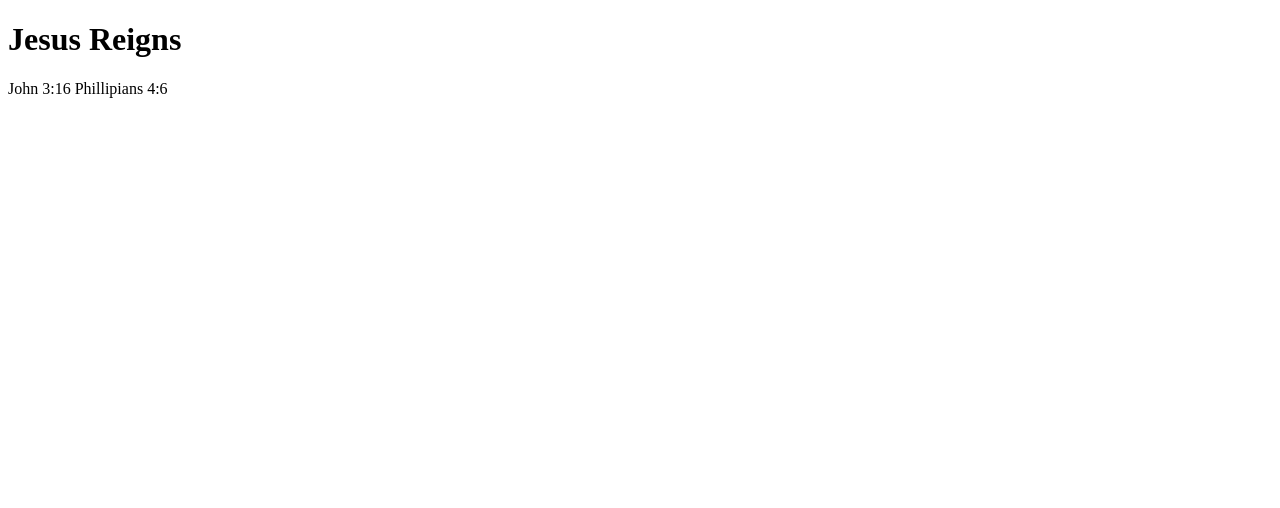
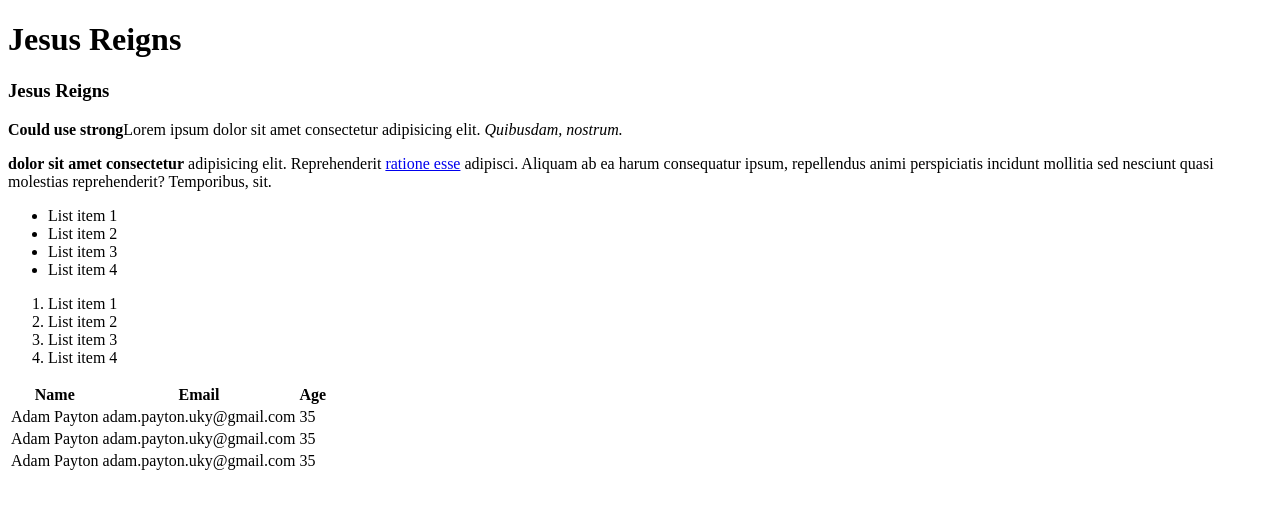
Before and after one commit to grasshopperddj/testwebsite, a plain HTML site: page index.html in a window 1280 px wide. Drawn offline with Linux system fonts and the light colour scheme.

Commit message:
updating index

```diff
--- a/index.html
+++ b/index.html
@@ -8,9 +8,58 @@
         <h1>
             Jesus Reigns
         </h1>
-            <p>
-                John 3:16
-                Phillipians 4:6
-            </p>
+        <h3>
+            Jesus Reigns
+        </h3>
+        <p>
+                <b>Could use strong</b>Lorem ipsum dolor sit amet consectetur adipisicing elit. <em>Quibusdam, nostrum.</em></p>
+        </p>
+        <p>
+            <strong>dolor sit amet consectetur</strong> adipisicing elit. Reprehenderit <a href="google.com" target="_blank">ratione esse</a> adipisci. Aliquam ab ea harum consequatur ipsum, repellendus animi perspiciatis incidunt mollitia sed nesciunt quasi molestias reprehenderit? Temporibus, sit.
+        </p>
+        <ul>
+            <li>List item 1</li>
+            <li>List item 2</li>
+            <li>List item 3</li>
+            <li>List item 4</li>
+
+
+        </ul>
+        <ol>
+            <li>List item 1</li>
+            <li>List item 2</li>
+            <li>List item 3</li>
+            <li>List item 4</li>
+
+
+        </ol>
+        <!-- Table-->
+        <table>
+            <thead>
+                <tr>
+                    <th>Name</th>
+                    <th>Email</th>
+                    <th>Age</th>
+                </tr>
+                <tr>
+                    <td>Adam Payton</td>
+                    <td>adam.payton.uky@gmail.com</td>
+                    <td>35</td>
+                </tr>
+                <tr>
+                    <td>Adam Payton</td>
+                    <td>adam.payton.uky@gmail.com</td>
+                    <td>35</td>
+                </tr>
+                <tr>
+                    <td>Adam Payton</td>
+                    <td>adam.payton.uky@gmail.com</td>
+                    <td>35</td>
+                </tr>
+            </thead>
+            <tbody>
+
+            </tbody>
+        </table>
     </body>
 </html>
```
